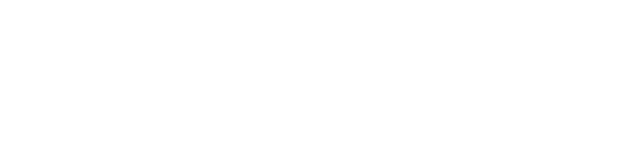
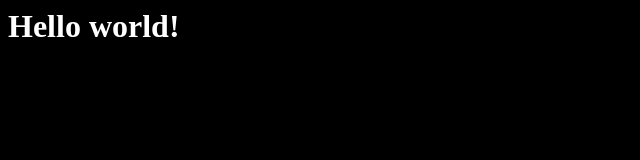
Before and after one commit to NVeronicaL/testing, a plain HTML site: page index.html in a window 1280 px wide. Shown: the whole page, without its empty margins (0-640 px from the left). Drawn offline with Linux system fonts and the light colour scheme.

Commit message:
Update main.css

```diff
--- a/main.css
+++ b/main.css
@@ -1,5 +1,5 @@
 
 body {
-  background: #0000;
-  color: #ffff;
+background:#000;
+color:#fff;
 }
```
